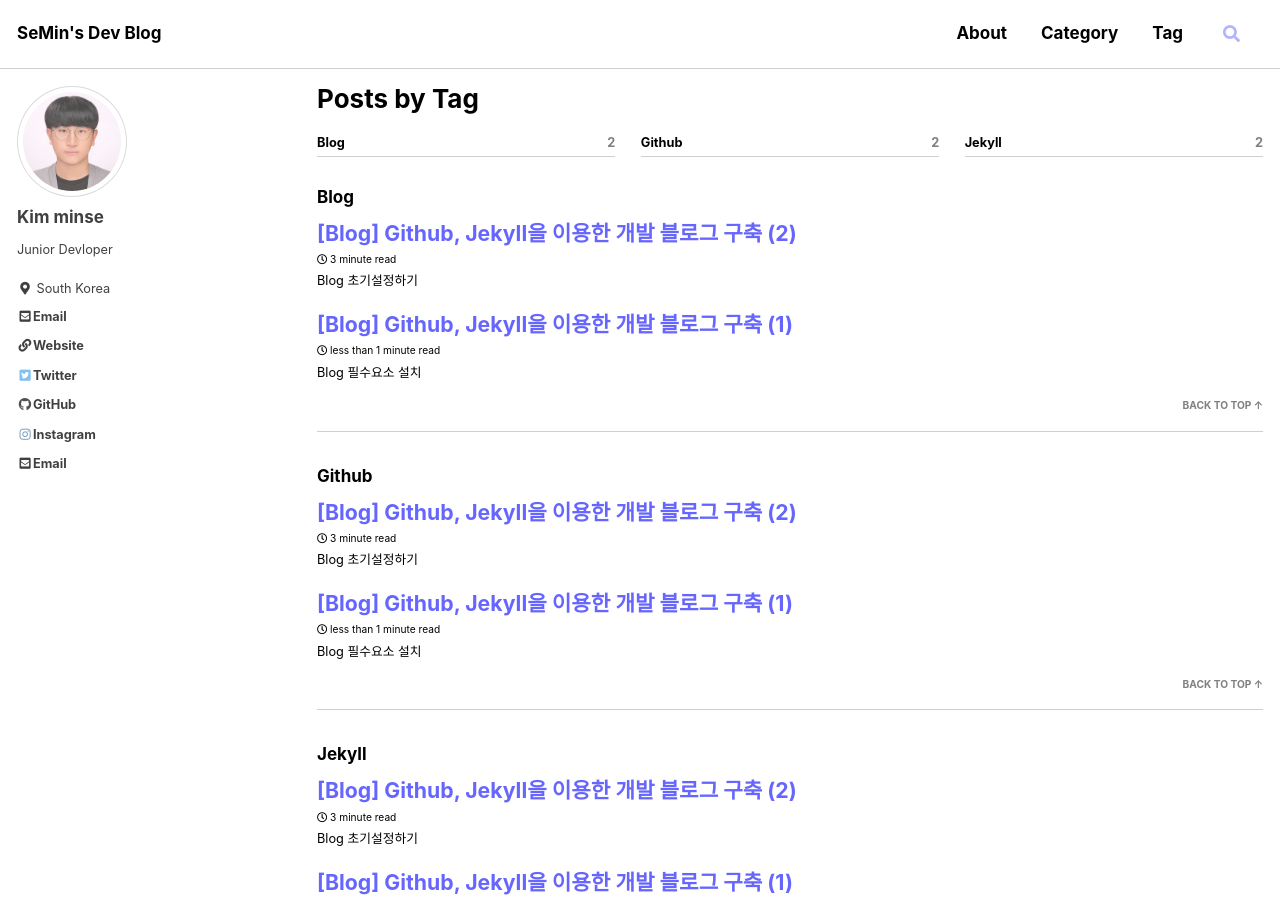
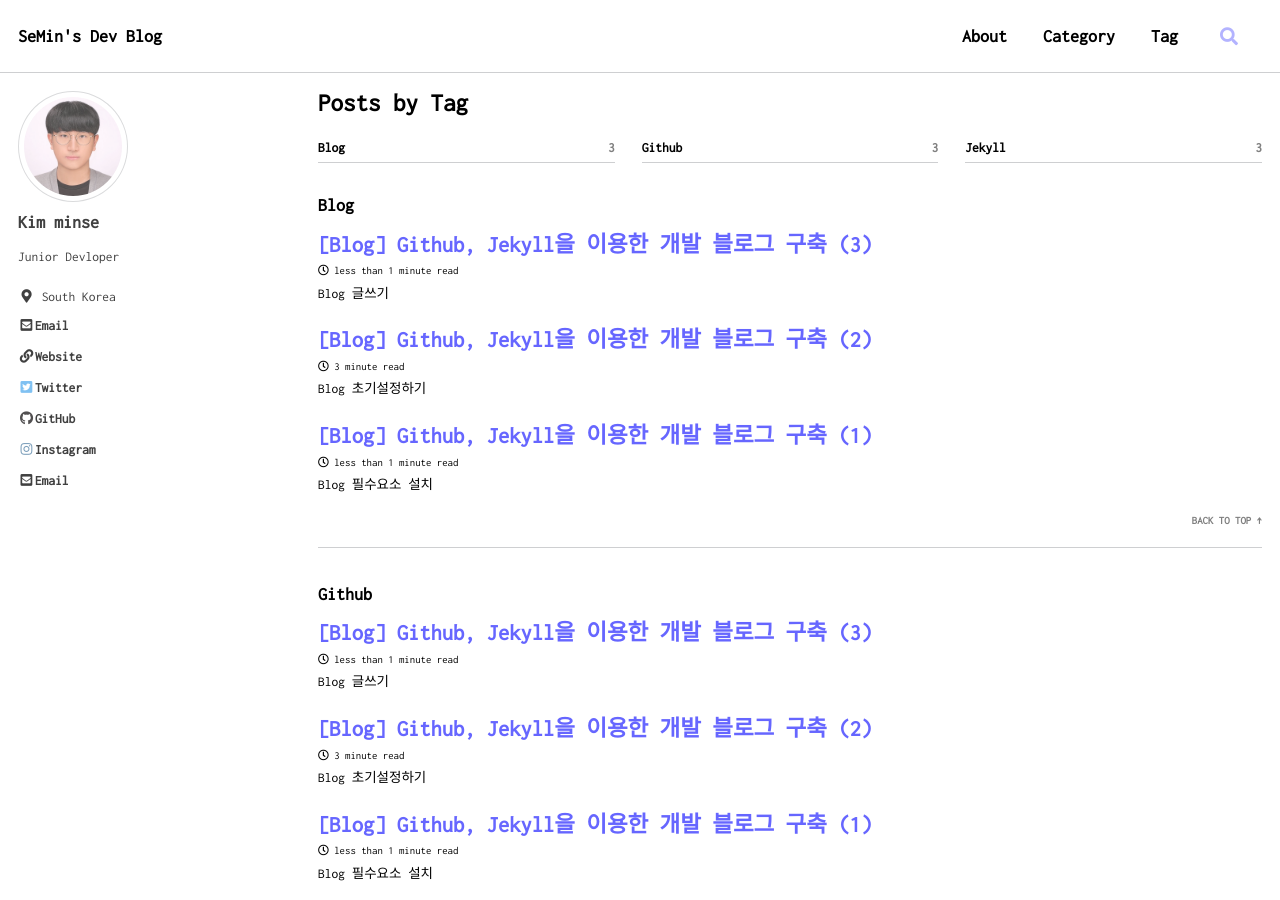
Before and after one commit to s3min141/s3min141.github.io, a Jekyll site: the page built from _pages/tag-archive.md, in a window 1280 px wide and 900 px high. Built offline with Jekyll 4.4.1, drawn with Linux system fonts in a browser that asks for light colours; cached includes are drawn as plain includes; some of the changed text lies outside the part shown.

Commit message:
resetting font & new blog content (2022-10-17)

````diff
--- a/_config.yml
+++ b/_config.yml
@@ -15,6 +15,7 @@
 minimal_mistakes_skin    : "custom" # "air", "aqua", "contrast", "dark", "dirt", "neon", "mint", "plum", "sunrise", "default"
 
 # Site Settings
+futrue                   : true
 locale                   : "en-US"
 title                    : "SeMin's Dev Blog"
 title_separator          : "-"
--- a/_includes/head/custom.html
+++ b/_includes/head/custom.html
@@ -1,5 +1,8 @@
 <!-- start custom head snippets -->
 
-<!-- insert favicons. use https://realfavicongenerator.net/ -->
+<link rel="preconnect" href="https://fonts.googleapis.com">
+<link rel="preconnect" href="https://fonts.gstatic.com" crossorigin>
+<link href="https://fonts.googleapis.com/css2?family=Inconsolata&display=swap" rel="stylesheet">
 
 <!-- end custom head snippets -->
+<!-- insert favicons. use https://realfavicongenerator.net/ -->
--- /dev/null
+++ b/_posts/Blog/2022-10-17-make-blog(3).md
@@ -0,0 +1,58 @@
+---
+title: "[Blog] Github, Jekyll을 이용한 개발 블로그 구축 (3)"
+excerpt: "Blog 글쓰기"
+categories:
+    - Blog
+
+tag:
+    - Blog
+    - Github
+    - Jekyll
+
+author_profile: true    #작성자 프로필 출력 여부
+
+last_modified_at: 2022-10-17T09:00:00.000Z
+
+toc: true   #Table Of Contents 목차
+
+toc_sticky: true
+---
+
+## 블로그 글 작성하기
+
+- 블로그 글을 작성하기 위해서 아래와 같은 디렉토리를 구성해준다.
+
+```
+블로그 폴더
+└── _posts //새로 생성
+```
+
+- 이 _posts 폴더 내에 md형식의 파일로 자신이 쓰고싶은 글을 작성하면된다, 양식은 아래와 같다.
+
+```yml
+---
+title: "[Blog] Github, Jekyll을 이용한 개발 블로그 구축 (3)" #메인 제목
+excerpt: "Blog 글쓰기" #부제목
+categories: #카테고리
+    - Blog
+
+tag: #태그
+    - Blog
+    - Github
+    - Jekyll
+
+author_profile: true    #작성자 프로필 출력 여부
+
+last_modified_at: 2022-10-17T09:00:00.000Z
+
+toc: true   #Table Of Contents 목차
+
+toc_sticky: true
+
+#만약 비공개 글로 작성하고싶다면 published: false를 추가한다
+---
+
+#여기서부터 마크다운형식으로 블로그 글을 작성
+```
+
+- 글 파일의 이름은 YYYY-MM-DD-이름.md 형식으로 설정해주면된다.
--- a/_sass/minimal-mistakes/_reset.scss
+++ b/_sass/minimal-mistakes/_reset.scss
@@ -12,7 +12,7 @@ html {
 
   /* 타이틀 폰트사이즈 26px 조절 */
   #page-title {
-    font-size: 26px;
+    font-size: 25px;
   }
 
   @include breakpoint($medium) {
@@ -28,7 +28,7 @@ html {
   @include breakpoint($x-large) {
     /* devinlife : large 페이지 일때 폰트 사이즈 축소 20px->18px */
     /* font-size: 20px; */
-    font-size: 17px;
+    font-size: 18px;
   }
 
   -webkit-text-size-adjust: 100%;
--- a/_sass/minimal-mistakes/_variables.scss
+++ b/_sass/minimal-mistakes/_variables.scss
@@ -14,7 +14,7 @@ $indent-var: 1.3em !default;
 
 /* system typefaces "Nanum Gothic Coding",*/
 $serif: Georgia, Times, serif !default;
-$sans-serif: -apple-system, BlinkMacSystemFont, "Gothic A1:wght@200";
+$sans-serif: "Inconsolata", -apple-system, BlinkMacSystemFont, "Gothic A1:wght@200";
 $monospace: Monaco, Consolas, "Lucida Console", monospace !default;
 
 /* sans serif typefaces */
````
